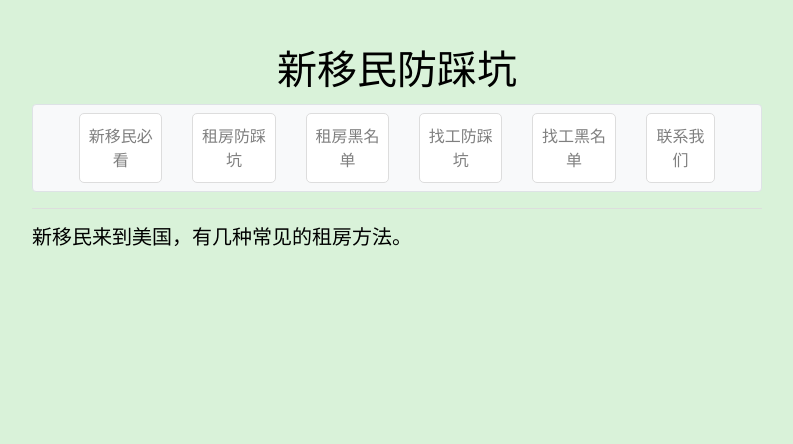
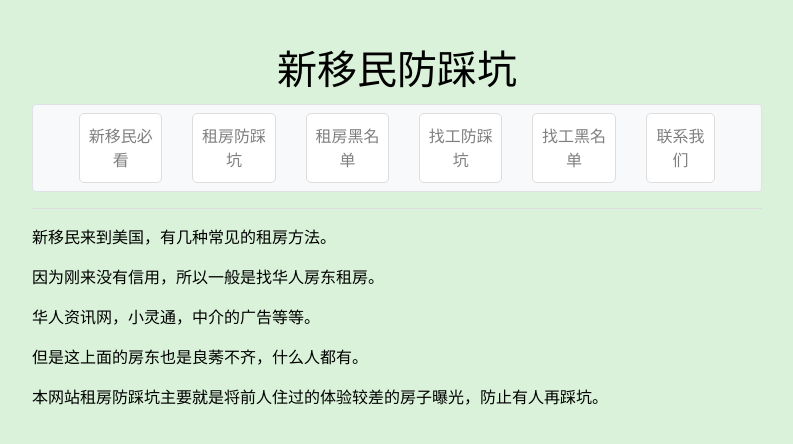
Before and after one commit to zealotCodeZy/newImmi, a Flask app: page /rent in a window 1280 px wide. Shown: the top 444 px of the page, without its empty margins (243-1036 px from the left). Run offline with Flask 3, Linux system fonts and the light colour scheme; some libraries are stand-ins or nearby versions.

Commit message:
small change

```diff
--- a/app/templates/rent.html
+++ b/app/templates/rent.html
@@ -3,5 +3,12 @@
 {% block title %}租房{% endblock %}
 
 {% block content %}
-    <h5>新移民来到美国，有几种常见的租房方法。</h5>
+    <p>新移民来到美国，有几种常见的租房方法。</p>
+    <p>因为刚来没有信用，所以一般是找华人房东租房。</p>
+    <p>华人资讯网，小灵通，中介的广告等等。</p>
+    <p>但是这上面的房东也是良莠不齐，什么人都有。</p>
+    <p>本网站租房防踩坑主要就是将前人住过的体验较差的房子曝光，防止有人再踩坑。</p>
+
+
+
 {% endblock %}
--- a/app/templates/rentDetail.html
+++ b/app/templates/rentDetail.html
@@ -8,5 +8,8 @@
     <p><strong>邮编:</strong> {{ info.zipcode }}</p>
     <p><strong>地址:</strong> {{ info.address }}</p>
     <p><strong>上黑名单原因:</strong> {{ info.content }}</p>
+    <br>
+    <br>
+    <br>
     <p><a href="{{ url_for('main.rentBlack') }}">返回，重新搜索</a></p>
 {% endblock %}
--- a/app/templates/rentResult.html
+++ b/app/templates/rentResult.html
@@ -4,7 +4,7 @@
 {% block title %}搜索结果{% endblock %}
 
 {% block content %}
-    <h2>在{{ zipcode }}的搜索结果，下面是上黑名单的地址：</h2>
+    <h2>在{{ zipcode }}地址的范围，黑名单房子地址：</h2>
     <ol>
     {% for address in addresses %}
         <li>
@@ -13,5 +13,8 @@
         </li>
     {% endfor %}
     </ol>
+    <br>
+    <br>
+    <br>
     <p><a href="{{ url_for('main.rentBlack') }}">返回，重新搜索</a></p>
 {% endblock %}
```
